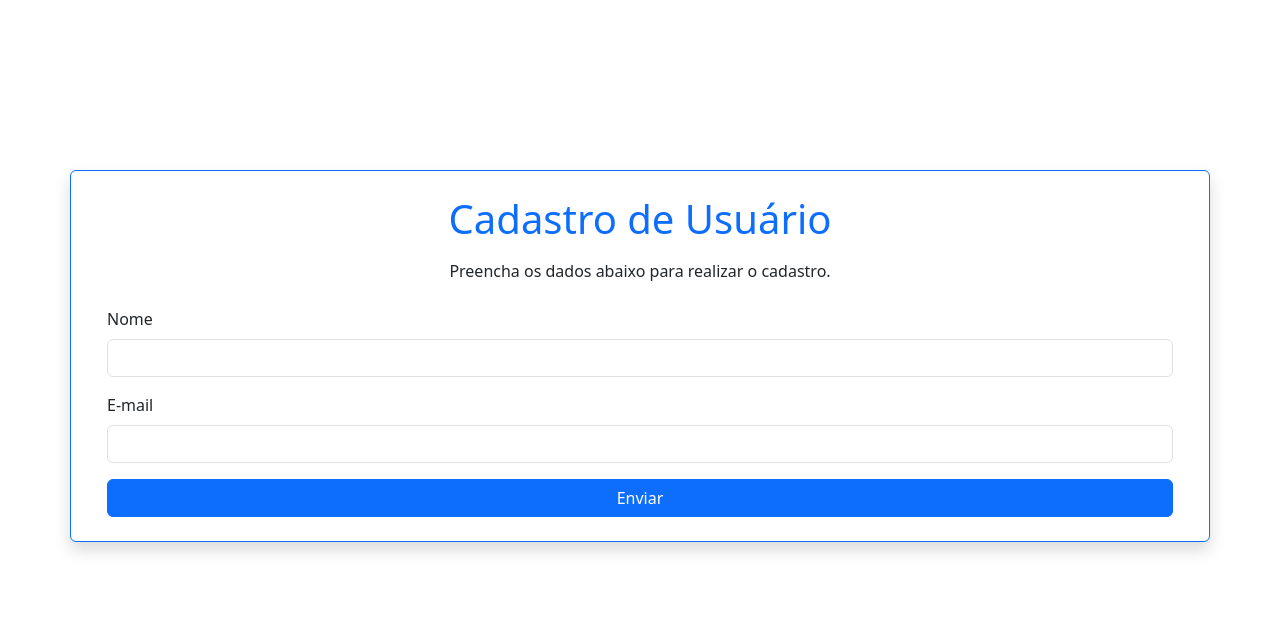
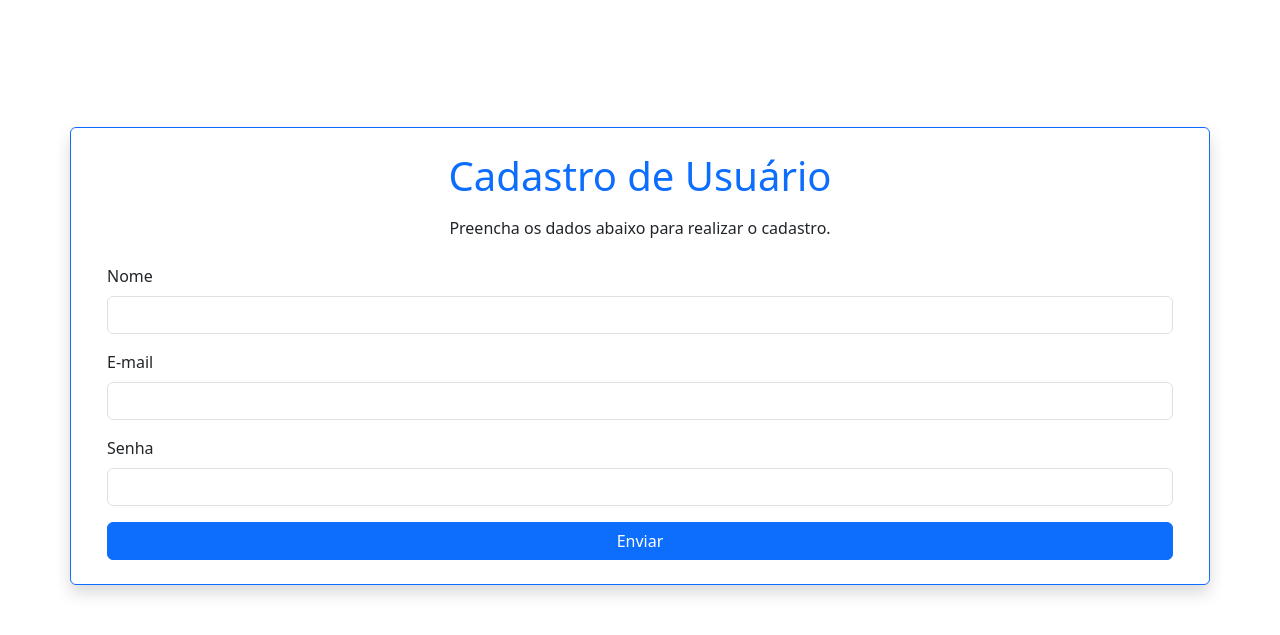
Before and after one commit to Ivysonin/tela_cadastro, a Flask app: page /cadastrar/ in a window 1280 px wide. Shown: the top 635 px of the page. Run offline with Flask 3, Linux system fonts and the light colour scheme.

Commit message:
Adicionando exceções para erros no email + campo de senha

```diff
--- a/app/templates/cadastrar.html
+++ b/app/templates/cadastrar.html
@@ -27,6 +27,16 @@
           {{ form.email(class="form-control") }}
         </div>
 
+        {% for erro in form.email.errors %}
+          <div class="alert alert-danger">{{ erro }}</div>
+        {% endfor %}
+
+
+        <div class="mb-3 text-start">
+          {{ form.senha.label(class="form-label") }}
+          {{ form.senha(class="form-control") }}
+        </div>
+
         {{ form.btn_enviar(class="btn btn-primary w-100") }}
       </form>
     </div>
```
